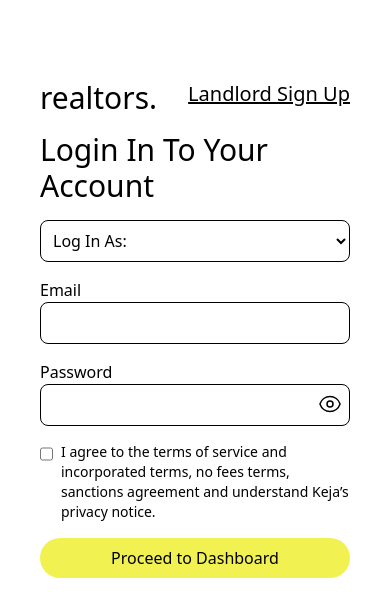
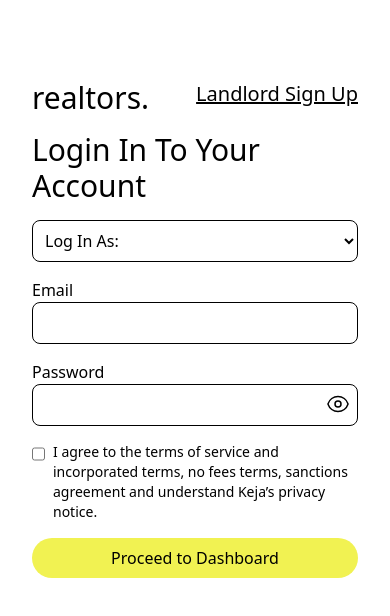
Before and after one commit to pacheko-ke/realtor, a React (Vite) app: page /login in a window 390 px wide. Shown: the top 616 px of the page. Built offline with nearby package versions, Linux system fonts and the light colour scheme.

Commit message:
adjust login padding

```diff
--- a/src/components/auth/Login.jsx
+++ b/src/components/auth/Login.jsx
@@ -18,7 +18,7 @@ export default function Login() {
     }
 
     return (
-        <div className='flex md:flex-row md:mx-20 h-full mx-6'>
+        <div className='flex md:flex-row md:mx-20 h-full mx-4'>
             <img src="" alt="login screen image" className='hidden md:flex basis-1/2' />
             <div className="flex flex-col  text-left  mt-20  gap-4 mx-auto md:px-72 px-4">
 
```
